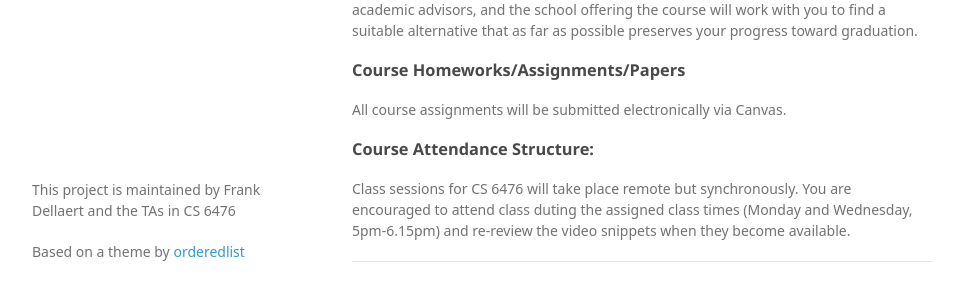
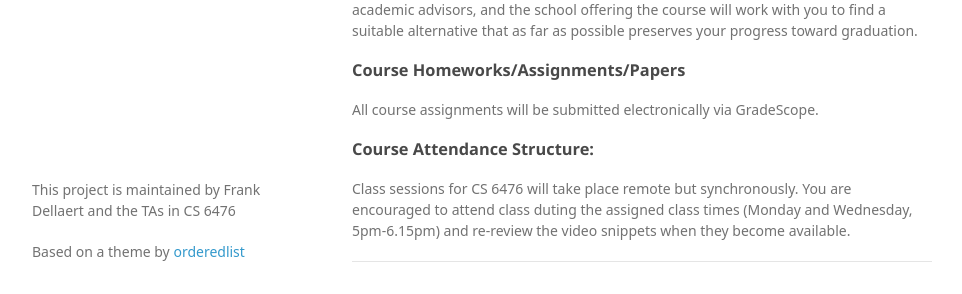
Before and after one commit to dellaert/20F-6476, a Jekyll site: the page built from syllabus.md, in a window 1280 px wide and 900 px high, scrolled down 3124 px. Shown: the part 568-862 px from the top of the window, without its empty margins (158-1120 px from the left). Built offline with Jekyll 4.4.1, drawn with Linux system fonts in a browser that asks for light colours; some web fonts are replaced; some of the changed text lies outside the part shown.

Commit message:
Update syllabus.md
Replace the homework submission from Canvas to GradeScope

```diff
--- a/syllabus.md
+++ b/syllabus.md
@@ -41,7 +41,7 @@ You should not view or edit anyone else's code. You should not post code to Piaz
 
 ### Important Links:
 * [Piazza](https://piazza.com/class/kd98lybcja45yt). This should be your first stop for questions and announcements.
-* [canvas.gatech.edu](https://canvas.gatech.edu/) will be used to hand in assignments.
+* [GradeScope](https://www.gradescope.com/) will be used to hand in assignments.
 
 ### Contact Info and Office Hours:
 If possible, please use Piazza to ask questions and seek clarifications before emailing the instructor or staff.
@@ -89,7 +89,7 @@ The materials from this class rely significantly on slides prepared by other ins
 <p>&nbsp;If you have been approved by ODS for an accommodation, I will work closely with you to understand your needs and make a good faith effort to investigate whether or not requested accommodations are possible for this course. If the accommodation request results in a fundamental alteration of the stated learning outcome of this course, ODS, academic advisors, and the school offering the course will work with you to find a suitable alternative that as far as possible preserves your progress toward graduation.</p>
 
 <h3>Course Homeworks/Assignments/Papers</h3>
-<p>All course assignments will be submitted electronically via Canvas. </p>
+<p>All course assignments will be submitted electronically via GradeScope. </p>
 
 <h3>Course Attendance Structure:</h3>
 <p>Class sessions for CS 6476 will take place remote but synchronously. You are encouraged to attend class duting the assigned class times (Monday and Wednesday, 5pm-6.15pm) and re-review the video snippets when they become available.</p>
```
